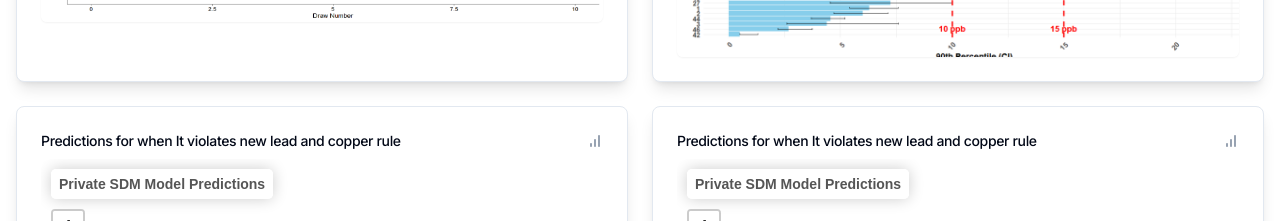
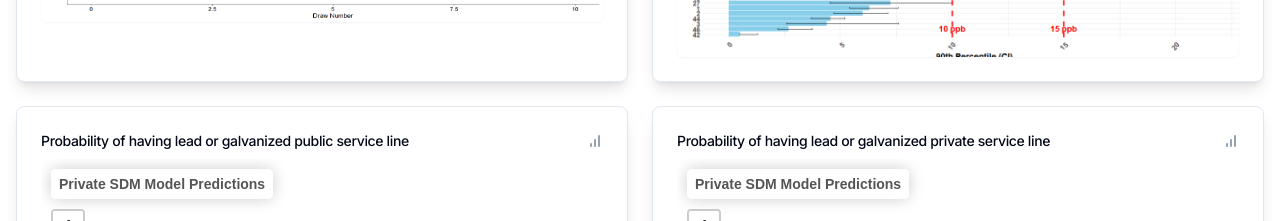
Before and after one commit to LALITH0110/reveal82website, a Next.js app: page /data in a window 1280 px wide. Shown: the part 1220-1441 px from the top of the page. Built offline with nearby package versions, Linux system fonts and the light colour scheme.

Commit message:
Update page.tsx

```diff
--- a/app/data/page.tsx
+++ b/app/data/page.tsx
@@ -114,7 +114,7 @@ export default function DataPage() {
 
               <Card className="shadow-lg hover:shadow-xl transition-all duration-300 hover:-translate-y-1">
                 <CardHeader className="flex flex-row items-center justify-between space-y-0 pb-2">
-                  <CardTitle className="text-sm font-medium">Predictions for when It violates new lead and copper rule</CardTitle>
+                  <CardTitle className="text-sm font-medium">Probability of having lead or galvanized public service line</CardTitle>
                   <BarChart className="h-4 w-4 text-muted-foreground" />
                 </CardHeader>
                 <CardContent>
@@ -132,7 +132,7 @@ export default function DataPage() {
 
               <Card className="shadow-lg hover:shadow-xl transition-all duration-300 hover:-translate-y-1">
                 <CardHeader className="flex flex-row items-center justify-between space-y-0 pb-2">
-                  <CardTitle className="text-sm font-medium">Predictions for when It violates new lead and copper rule</CardTitle>
+                  <CardTitle className="text-sm font-medium">Probability of having lead or galvanized private service line</CardTitle>
                   <BarChart className="h-4 w-4 text-muted-foreground" />
                 </CardHeader>
                 <CardContent>
```
